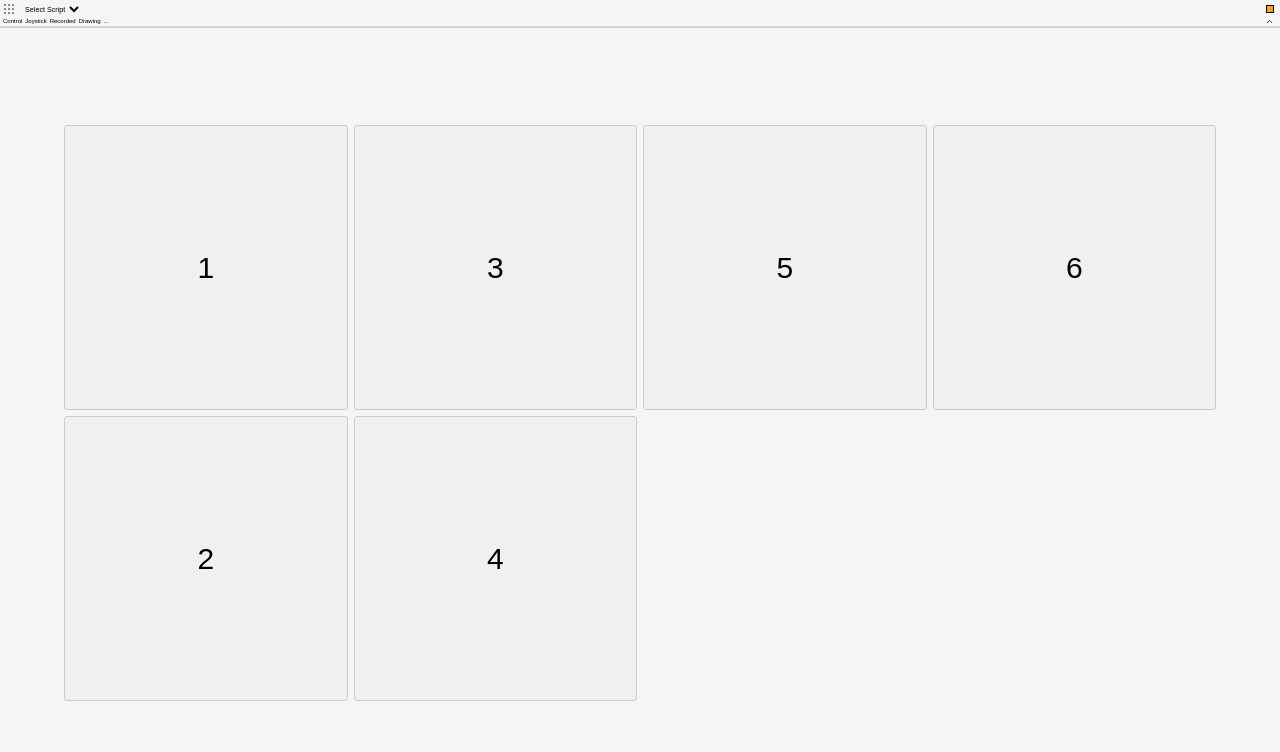
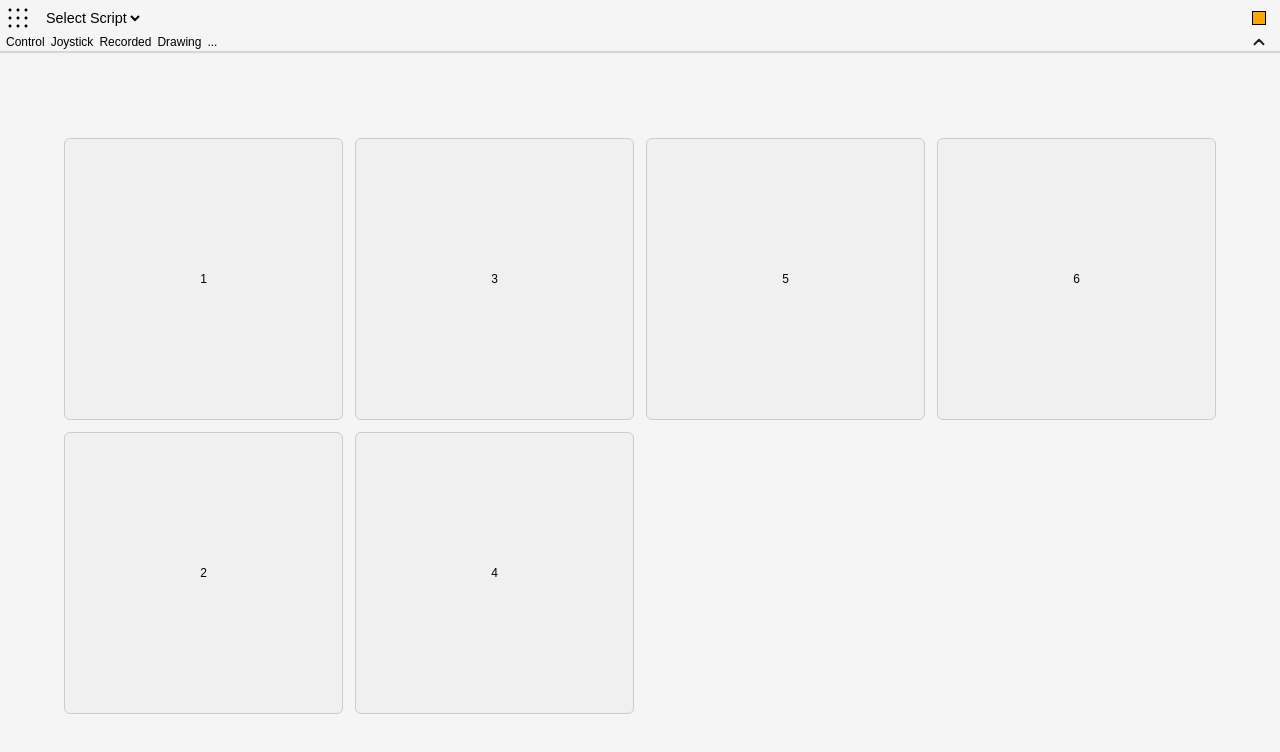
Before and after one commit to yuan-miranda/picowcontrol.github.io, a plain HTML site: page index.html in a window 1280 px wide. Drawn offline with Linux system fonts and the light colour scheme.

Commit message:
testing new sizing again

```diff
--- a/styles.css
+++ b/styles.css
@@ -155,7 +155,7 @@ select {
     justify-content: center;
     background-color: #f0f0f0;
     border: 0.1rem solid #ccc;
-    font-size: 5rem;
+    font-size: 1rem;
     padding: 1rem;
     border-radius: 0.5rem;
     transition: transform 0.2s;
@@ -178,7 +178,7 @@ select {
  */
 @media (max-width:319px) {
     html {
-        font-size: 6px;
+        font-size: 12px;
     }
     #colorSizeStatus {
         background-color: black;
@@ -188,7 +188,7 @@ select {
 @media (min-width:320px)  {
     /* smartphones, portrait iPhone, portrait 480x320 phones (Android) */
     html {
-        font-size: 6px;
+        font-size: 12px;
     }
     #colorSizeStatus {
         background-color: red;
@@ -197,7 +197,7 @@ select {
 @media (min-width:480px)  {
     /* smartphones, Android phones, landscape iPhone */
     html {
-        font-size: 6px;
+        font-size: 12px;
     }
     #colorSizeStatus {
         background-color: green;
@@ -206,7 +206,7 @@ select {
 @media (min-width:600px)  {
     /* portrait tablets, portrait iPad, e-readers (Nook/Kindle), landscape 800x480 phones (Android) */
     html {
-        font-size: 6px;
+        font-size: 12px;
     }
     #colorSizeStatus {
         background-color: blue;
@@ -215,7 +215,7 @@ select {
 @media (min-width:801px)  {
     /* tablet, landscape iPad, lo-res laptops ands desktops */
     html {
-        font-size: 6px;
+        font-size: 12px;
     }
     #colorSizeStatus {
         background-color: yellow;
@@ -224,7 +224,7 @@ select {
 @media (min-width:1025px) {
     /* big landscape tablets, laptops, and desktops */
     html {
-        font-size: 6px;
+        font-size: 12px;
     }
     #colorSizeStatus {
         background-color: orange;
```
